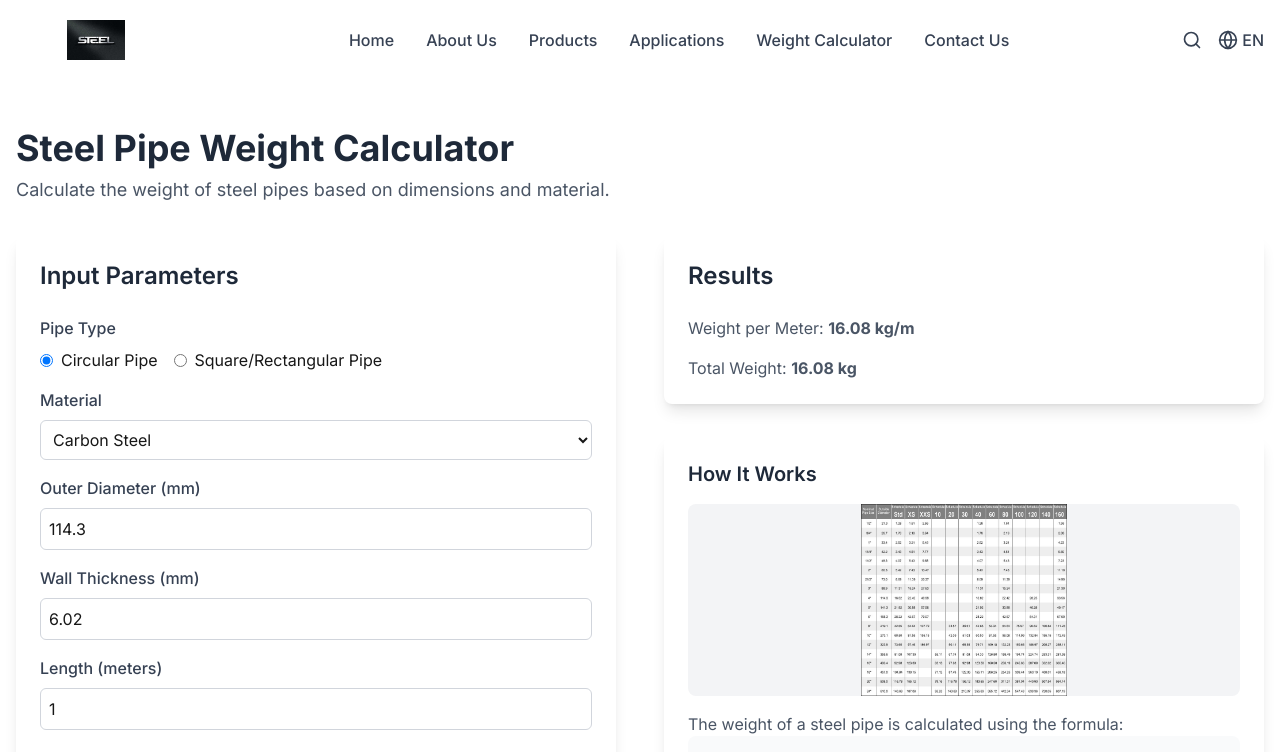
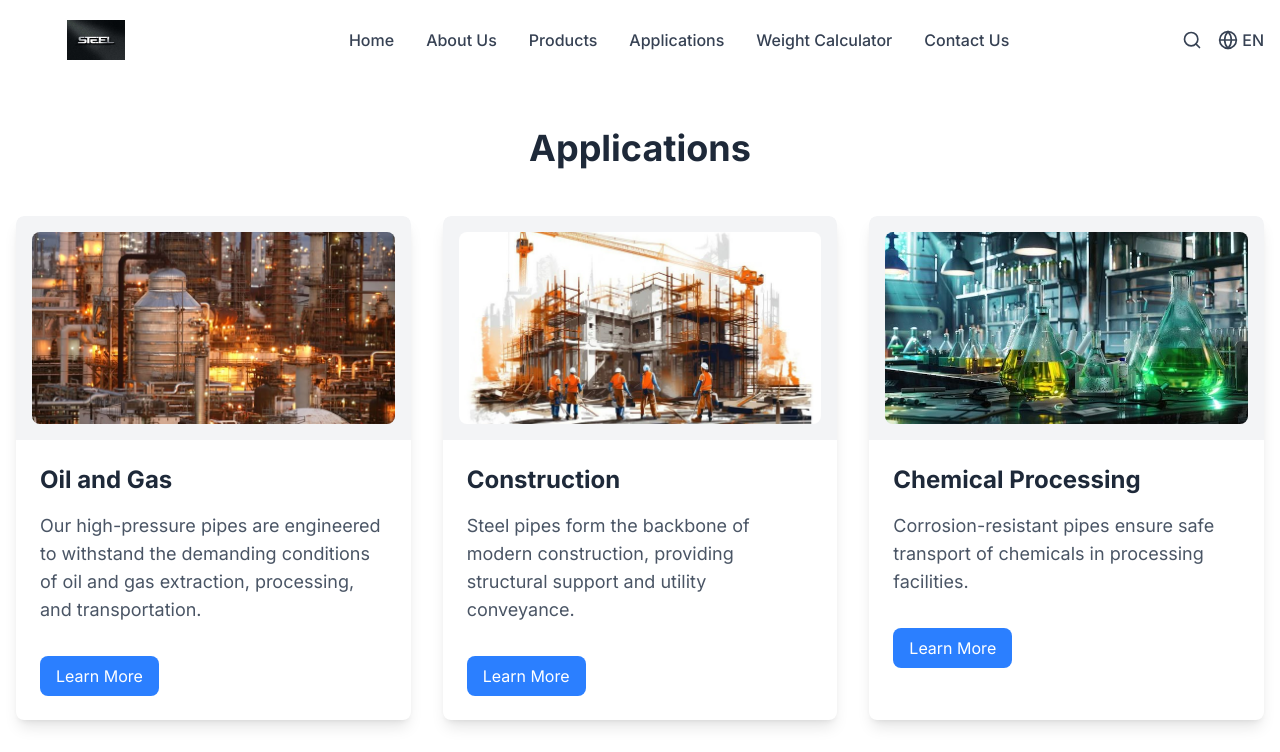
Before and after one commit to akkii7030/steel-pipe-website, a Next.js app: page /applications in a window 1280 px wide. Shown: the top 752 px of the page. Built offline with nearby package versions, Linux system fonts and the light colour scheme.

Commit message:
some changes

```diff
--- a/app/applications/page.jsx
+++ b/app/applications/page.jsx
@@ -1,176 +1,104 @@
+
 "use client";
 
-import { useState, useEffect } from "react";
 import Image from "next/image";
-import { useLanguage } from "@/context/language-context";
+import Link from "next/link";
+import { useLanguage } from "@/context/language-context"; // Import the useLanguage hook
 
-export default function WeightCalculatorPage() {
-  const { language, translations } = useLanguage();
-  const [pipeType, setPipeType] = useState("circular");
-  const [material, setMaterial] = useState("carbon-steel");
-  const [outerDiameter, setOuterDiameter] = useState(114.3); // mm
-  const [wallThickness, setWallThickness] = useState(6.02); // mm
-  const [length, setLength] = useState(1); // meters
-  const [weight, setWeight] = useState(0);
-  const [weightPerMeter, setWeightPerMeter] = useState(0);
+const applicationData = [
+  {
+    title: {
+      en: "Oil and Gas",
+      ru: "Нефть и газ",
+    },
+    image: "/Oil_Gas.jpg",
+    description: {
+      en: "Our high-pressure pipes are engineered to withstand the demanding conditions of oil and gas extraction, processing, and transportation.",
+      ru: "Наши трубы высокого давления разработаны для работы в сложных условиях добычи, переработки и транспортировки нефти и газа.",
+    },
+    slug: "oil-and-gas",
+  },
+  {
+    title: {
+      en: "Construction",
+      ru: "Строительство",
+    },
+    image: "/Constructions.jpg",
+    description: {
+      en: "Steel pipes form the backbone of modern construction, providing structural support and utility conveyance.",
+      ru: "Стальные трубы являются основой современного строительства, обеспечивая структурную поддержку и транспортировку коммуникаций.",
+    },
+    slug: "construction",
+  },
+  {
+    title: {
+      en: "Chemical Processing",
+      ru: "Химическая обработка",
+    },
+    image: "/Chemical.jpg",
+    description: {
+      en: "Corrosion-resistant pipes ensure safe transport of chemicals in processing facilities.",
+      ru: "Коррозионностойкие трубы обеспечивают безопасную транспортировку химикатов на производственных объектах.",
+    },
+    slug: "chemical-processing",
+  },
+  {
+    title: {
+      en: "Power Generation",
+      ru: "Энергогенерация",
+    },
+    image: "/Power.jpg",
+    description: {
+      en: "Our pipes play a crucial role in power generation infrastructure.",
+      ru: "Наши трубы играют ключевую роль в инфраструктуре генерации энергии.",
+    },
+    slug: "power-generation",
+  },
+];
 
-  // Material densities in kg/m³
-  const densities = {
-    "carbon-steel": 7850,
-    "stainless-steel": 7930,
-    "duplex-steel": 7800,
-    "alloy-steel": 7870,
-  };
-
-  useEffect(() => {
-    calculateWeight();
-  }, [pipeType, material, outerDiameter, wallThickness, length]);
-
-  const calculateWeight = () => {
-    const density = densities[material];
-    let weightResult = 0;
-    let weightPerMeterResult = 0;
-
-    if (pipeType === "circular") {
-      const outerRadiusM = outerDiameter / 2000;
-      const innerRadiusM = (outerDiameter - 2 * wallThickness) / 2000;
-      const volume = Math.PI * (Math.pow(outerRadiusM, 2) - Math.pow(innerRadiusM, 2)) * length;
-      weightResult = volume * density;
-      weightPerMeterResult = weightResult / length;
-    } else if (pipeType === "square") {
-      const outerWidthM = outerDiameter / 1000;
-      const innerWidthM = (outerDiameter - 2 * wallThickness) / 1000;
-      const volume = (Math.pow(outerWidthM, 2) - Math.pow(innerWidthM, 2)) * length;
-      weightResult = volume * density;
-      weightPerMeterResult = weightResult / length;
-    }
-
-    setWeight(weightResult.toFixed(2));
-    setWeightPerMeter(weightPerMeterResult.toFixed(2));
-  };
+export default function ApplicationsPage() {
+  const { language } = useLanguage(); // Use the useLanguage hook
 
   return (
     <div className="container mx-auto px-4 py-12">
-      <h1 className="text-4xl font-bold mb-2 text-gray-800">Steel Pipe Weight Calculator</h1>
-      <p className="text-gray-600 mb-8 text-lg">Calculate the weight of steel pipes based on dimensions and material.</p>
-
-      <div className="grid grid-cols-1 lg:grid-cols-2 gap-12">
-        {/* Input Section */}
-        <div className="bg-white rounded-lg shadow-lg p-6">
-          <h2 className="text-2xl font-semibold mb-6 text-gray-800">Input Parameters</h2>
-
-          {/* Pipe Type Selection */}
-          <div className="mb-4">
-            <label className="block text-gray-700 font-medium mb-2">Pipe Type</label>
-            <div className="flex space-x-4">
-              <label className="flex items-center cursor-pointer">
-                <input
-                  type="radio"
-                  name="pipeType"
-                  value="circular"
-                  checked={pipeType === "circular"}
-                  onChange={() => setPipeType("circular")}
-                  className="mr-2 cursor-pointer"
-                />
-                Circular Pipe
-              </label>
-              <label className="flex items-center cursor-pointer">
-                <input
-                  type="radio"
-                  name="pipeType"
-                  value="square"
-                  checked={pipeType === "square"}
-                  onChange={() => setPipeType("square")}
-                  className="mr-2 cursor-pointer"
-                />
-                Square/Rectangular Pipe
-              </label>
+      <h1 className="text-4xl font-bold text-center mb-12 text-gray-800">
+        {language === "en" ? "Applications" : "Приложения"}
+      </h1>
+      <div className="grid grid-cols-1 md:grid-cols-2 lg:grid-cols-3 gap-8">
+        {applicationData.map((app, index) => (
+          <div
+            key={index}
+            className="bg-white rounded-lg shadow-lg overflow-hidden hover:shadow-xl transition-shadow duration-300"
+          >
+            {/* Image with padding, background, and error fallback */}
+            <div className="bg-gray-100 p-4 rounded-t-lg">
+              <Image
+                src={app.image}
+                alt={app.title[language]}
+                width={400}
+                height={300}
+                className="w-full h-48 object-cover rounded-lg"
+                onError={(e) => {
+                  e.currentTarget.src = "/placeholder.jpg";
+                }}
+              />
+            </div>
+            <div className="p-6">
+              <h2 className="text-2xl font-bold mb-4 text-gray-800">
+                {app.title[language]}
+              </h2>
+              <p className="text-gray-600 text-lg mb-4">
+                {app.description[language]}
+              </p>
+              {/* Learn More Button */}
+              <Link href={`/applications/${app.slug}`}>
+                <button className="mt-4 bg-blue-500 text-white px-4 py-2 rounded-lg hover:bg-blue-600 transition-colors duration-300">
+                  {language === "en" ? "Learn More" : "Подробнее"}
+                </button>
+              </Link>
             </div>
           </div>
-
-          {/* Material Selection */}
-          <div className="mb-4">
-            <label className="block text-gray-700 font-medium mb-2">Material</label>
-            <select
-              value={material}
-              onChange={(e) => setMaterial(e.target.value)}
-              className="w-full p-2 border border-gray-300 rounded-md focus:ring-2 focus:ring-blue-500 cursor-pointer"
-            >
-              <option value="carbon-steel">Carbon Steel</option>
-              <option value="stainless-steel">Stainless Steel</option>
-              <option value="duplex-steel">Duplex Steel</option>
-              <option value="alloy-steel">Alloy Steel</option>
-            </select>
-          </div>
-
-          {/* Dimensions and Length */}
-          <div className="mb-4">
-            <label className="block text-gray-700 font-medium mb-2">
-              {pipeType === "circular" ? "Outer Diameter (mm)" : "Outer Width (mm)"}
-            </label>
-            <input
-              type="number"
-              value={outerDiameter}
-              onChange={(e) => setOuterDiameter(Number.parseFloat(e.target.value) || 0)}
-              className="w-full p-2 border border-gray-300 rounded-md focus:ring-2 focus:ring-blue-500"
-            />
-          </div>
-
-          <div className="mb-4">
-            <label className="block text-gray-700 font-medium mb-2">Wall Thickness (mm)</label>
-            <input
-              type="number"
-              value={wallThickness}
-              onChange={(e) => setWallThickness(Number.parseFloat(e.target.value) || 0)}
-              className="w-full p-2 border border-gray-300 rounded-md focus:ring-2 focus:ring-blue-500"
-            />
-          </div>
-
-          <div className="mb-6">
-            <label className="block text-gray-700 font-medium mb-2">Length (meters)</label>
-            <input
-              type="number"
-              value={length}
-              onChange={(e) => setLength(Number.parseFloat(e.target.value) || 0)}
-              className="w-full p-2 border border-gray-300 rounded-md focus:ring-2 focus:ring-blue-500"
-            />
-          </div>
-
-          {/* Calculate Button */}
-          <button
-            onClick={calculateWeight}
-            className="bg-blue-600 hover:bg-blue-700 text-white py-2 px-6 rounded-lg w-full cursor-pointer"
-          >
-            Calculate Weight
-          </button>
-        </div>
-
-        {/* Results and Image Section */}
-        <div>
-          <div className="bg-white rounded-lg shadow-lg p-6 mb-8">
-            <h2 className="text-2xl font-semibold mb-6 text-gray-800">Results</h2>
-            <p className="text-gray-600 mb-4">Weight per Meter: <span className="font-bold">{weightPerMeter} kg/m</span></p>
-            <p className="text-gray-600">Total Weight: <span className="font-bold">{weight} kg</span></p>
-          </div>
-
-          <div className="bg-white rounded-lg shadow-lg p-6">
-            <h2 className="text-xl font-semibold mb-4 text-gray-800">How It Works</h2>
-
-            <div className="relative h-48 mb-4 rounded-lg overflow-hidden bg-gray-100 p-4">
-              <Image
-                src="/Calculator.jpg"
-                alt="Pipe weight calculation diagram"
-                fill
-                className="object-contain"
-              />
-            </div>
-
-            <p className="text-gray-600">The weight of a steel pipe is calculated using the formula:</p>
-            <div className="bg-gray-50 p-4 rounded-lg mb-4">
-              <p className="font-mono text-center">Weight = π × (OD² - ID²) × 0.02466 × Length</p>
-            </div>
-          </div>
-        </div>
+        ))}
       </div>
     </div>
   );
```
